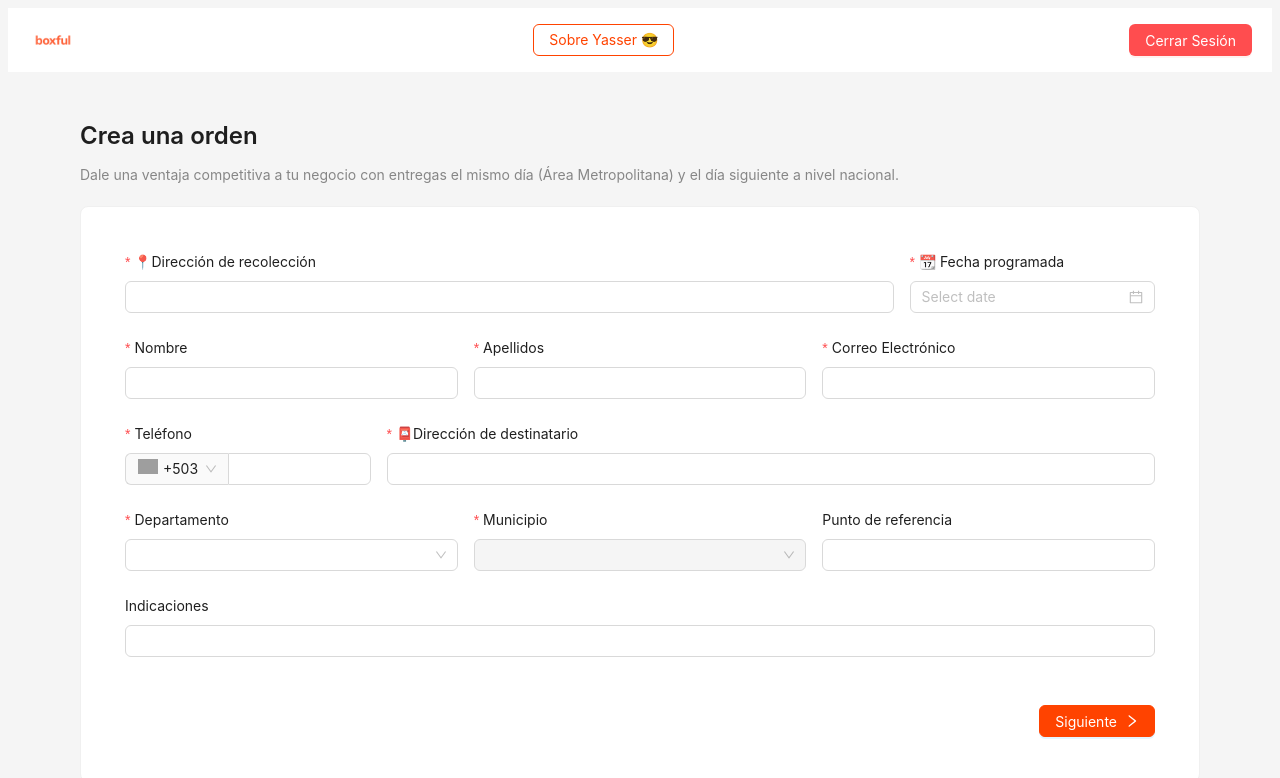
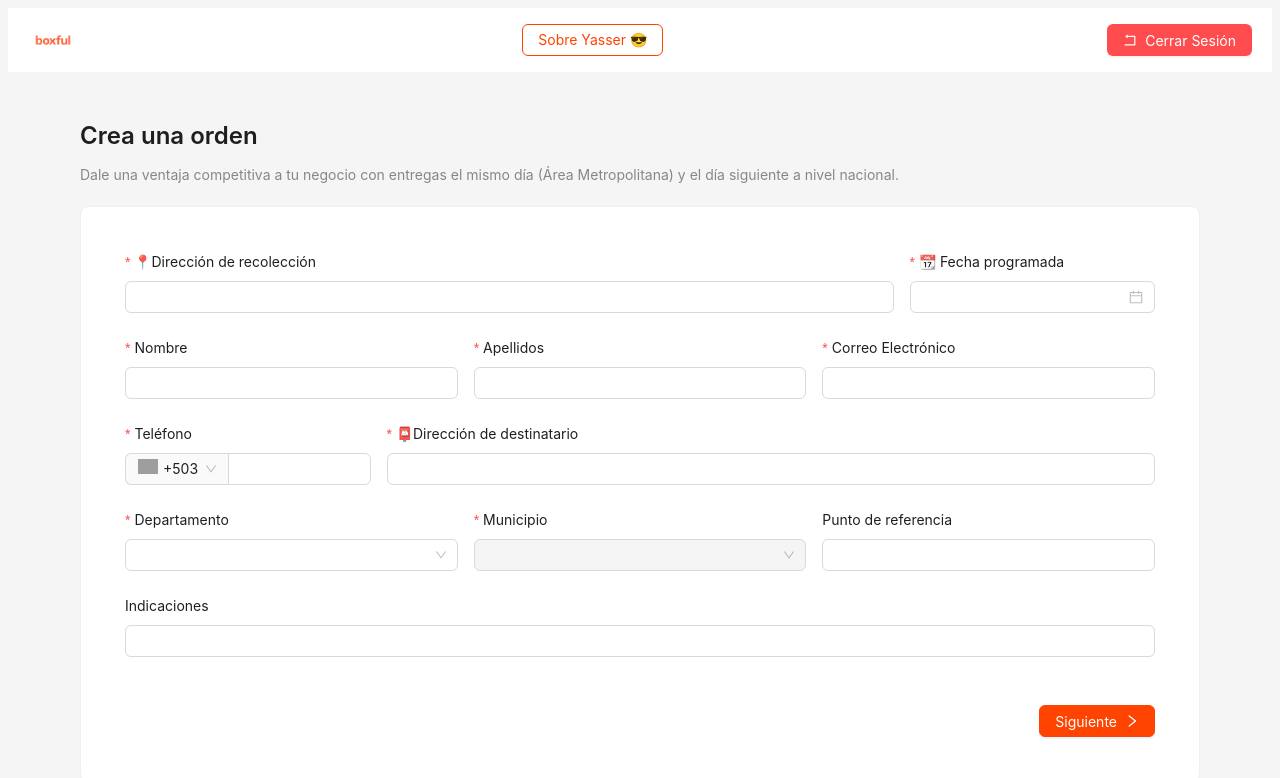
Before and after one commit to YasserGallardo/boxful-frontend, a Next.js app: page /envios in a window 1280 px wide. Shown: the top 778 px of the page. Built offline with nearby package versions, Linux system fonts and the light colour scheme; no server answers; grey boxes are pictures that could not be loaded; what @ant-design/nextjs-registry would draw is missing.

Commit message:
feat: agrego icon al cierre de sesion

```diff
--- a/src/app/envios/components/forms/GeneralInformation.tsx
+++ b/src/app/envios/components/forms/GeneralInformation.tsx
@@ -57,7 +57,7 @@ export default function GeneralInformation({ form, setNombreDepartamento }: { fo
                 </Col>
                 <Col span={6}>
                     <Form.Item label="📆 Fecha programada" name="fechaProgramada" rules={[{ required: true, message: "Seleccione la fecha programada" }]}>
-                        <DatePicker format="DD/MM/YYYY" style={{ width: "100%" }} />
+                        <DatePicker format="DD/MM/YYYY" style={{ width: "100%" }} placeholder="" />
                     </Form.Item>
                 </Col>
             </Row>
--- a/src/app/envios/layouts/MainLayout.tsx
+++ b/src/app/envios/layouts/MainLayout.tsx
@@ -3,6 +3,7 @@
 import { Layout, Button } from "antd";
 import Image from "next/image";
 import { signOut } from "next-auth/react";
+import { RollbackOutlined } from "@ant-design/icons";
 
 const { Header, Content } = Layout;
 
@@ -29,7 +30,7 @@ export default function MainLayout({ children }: { children: React.ReactNode })
                 <Button type="primary" ghost href="/" style={{ borderColor: "#FF4300", color: "#FF4300" }}>
                     Sobre Yasser 😎
                 </Button>
-                <Button type="primary" danger onClick={() => signOut({ callbackUrl: "/login" })}>
+                <Button type="primary" danger onClick={() => signOut({ callbackUrl: "/login" })} icon={<RollbackOutlined />}>
                     Cerrar Sesión
                 </Button>
             </Header>
```
